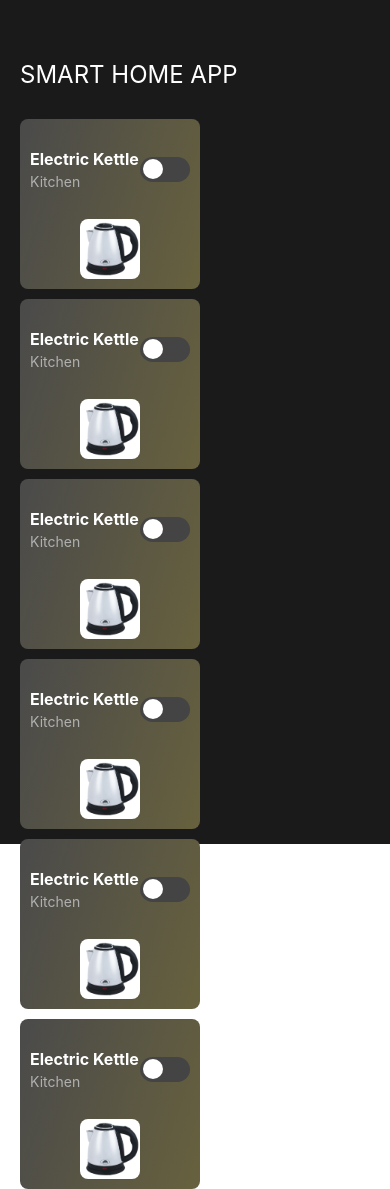
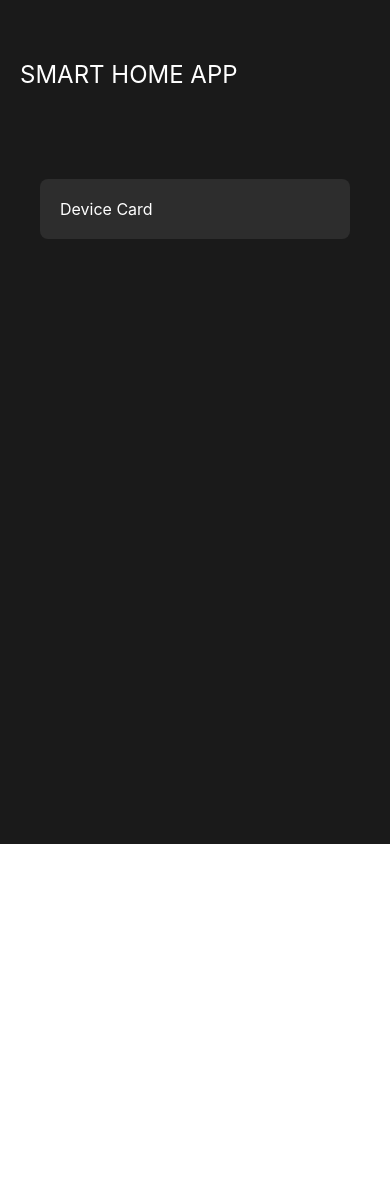
Before and after one commit to TIZIHMARKP/Smart-Home-App, a React Native app: screen / in a window 390 px wide. After the commit the page ends 844 px from the top, so only its background shows below. Built offline with nearby package versions, Linux system fonts and the light colour scheme.

Commit message:
Created DeviceCard.js basic component to display on screen

```diff
--- a/App.js
+++ b/App.js
@@ -4,6 +4,7 @@ import { Image, StyleSheet, Text, View, TouchableOpacity } from 'react-native';
 import { LinearGradient } from 'expo-linear-gradient';
 
 import ElectricKettle from './assets/images/electricKettle.jpg'
+import DashboarScreen from './screens/Home/DashboardScreen';
 
 
 export default function App() {
@@ -20,246 +21,10 @@ export default function App() {
     <View style={styles.container}>
       <Text style={styles.title}>SMART HOME APP</Text>
 
+      <DashboarScreen />
 
-        <LinearGradient
-          colors={['#4a4a4a', '#67613eff']}
-          start={{ x: 0.7, y: 0.2}}
-          end={{ x: 1, y: 0.3}}
-          style={styles.deviceCard} >
 
-          {/*  top section */}
-          <View style={styles.topSection}>
-            {/* left */}
-            <View style={styles.deviceInfo}>
-              <Text style={styles.deviceName}>Electric Kettle</Text>
-              <Text style={styles.deviceLocation}>Kitchen</Text>
-            </View>
 
-            {/* right */}
-            <TouchableOpacity style={[
-              styles.toggleButton,
-              isDeviceOn ? styles.toggleOn : styles.toggleOff
-            ]}
-              onPress={handleToggle}
-            >
-              <View style={[styles.toggleCircle,
-                isDeviceOn ? styles.circleOn : styles.circleOff
-              ]}
-              >
-
-              </View>
-
-            </TouchableOpacity>
-          </View>
-
-          {/* Bottom */}
-          <View style={styles.bottomSection}>
-            <Image
-            source={ElectricKettle}
-            style={styles.deviceImage}
-            />
-          </View>
-        </LinearGradient>
-
-        <LinearGradient
-          colors={['#4a4a4a', '#67613eff']}
-          start={{ x: 0.7, y: 0.2}}
-          end={{ x: 1, y: 0.3}}
-          style={styles.deviceCard} >
-
-          {/*  top section */}
-          <View style={styles.topSection}>
-            {/* left */}
-            <View style={styles.deviceInfo}>
-              <Text style={styles.deviceName}>Electric Kettle</Text>
-              <Text style={styles.deviceLocation}>Kitchen</Text>
-            </View>
-
-            {/* right */}
-            <TouchableOpacity style={[
-              styles.toggleButton,
-              isDeviceOn ? styles.toggleOn : styles.toggleOff
-            ]}
-              onPress={handleToggle}
-            >
-              <View style={[styles.toggleCircle,
-                isDeviceOn ? styles.circleOn : styles.circleOff
-              ]}
-              >
-
-              </View>
-
-            </TouchableOpacity>
-          </View>
-
-          {/* Bottom */}
-          <View style={styles.bottomSection}>
-            <Image
-            source={ElectricKettle}
-            style={styles.deviceImage}
-            />
-          </View>
-        </LinearGradient>
-
-        <LinearGradient
-          colors={['#4a4a4a', '#67613eff']}
-          start={{ x: 0.7, y: 0.2}}
-          end={{ x: 1, y: 0.3}}
-          style={styles.deviceCard} >
-
-          {/*  top section */}
-          <View style={styles.topSection}>
-            {/* left */}
-            <View style={styles.deviceInfo}>
-              <Text style={styles.deviceName}>Electric Kettle</Text>
-              <Text style={styles.deviceLocation}>Kitchen</Text>
-            </View>
-
-            {/* right */}
-            <TouchableOpacity style={[
-              styles.toggleButton,
-              isDeviceOn ? styles.toggleOn : styles.toggleOff
-            ]}
-              onPress={handleToggle}
-            >
-              <View style={[styles.toggleCircle,
-                isDeviceOn ? styles.circleOn : styles.circleOff
-              ]}
-              >
-
-              </View>
-
-            </TouchableOpacity>
-          </View>
-
-          {/* Bottom */}
-          <View style={styles.bottomSection}>
-            <Image
-            source={ElectricKettle}
-            style={styles.deviceImage}
-            />
-          </View>
-        </LinearGradient>
-
-        <LinearGradient
-          colors={['#4a4a4a', '#67613eff']}
-          start={{ x: 0.7, y: 0.2}}
-          end={{ x: 1, y: 0.3}}
-          style={styles.deviceCard} >
-
-          {/*  top section */}
-          <View style={styles.topSection}>
-            {/* left */}
-            <View style={styles.deviceInfo}>
-              <Text style={styles.deviceName}>Electric Kettle</Text>
-              <Text style={styles.deviceLocation}>Kitchen</Text>
-            </View>
-
-            {/* right */}
-            <TouchableOpacity style={[
-              styles.toggleButton,
-              isDeviceOn ? styles.toggleOn : styles.toggleOff
-            ]}
-              onPress={handleToggle}
-            >
-              <View style={[styles.toggleCircle,
-                isDeviceOn ? styles.circleOn : styles.circleOff
-              ]}
-              >
-
-              </View>
-
-            </TouchableOpacity>
-          </View>
-
-          {/* Bottom */}
-          <View style={styles.bottomSection}>
-            <Image
-            source={ElectricKettle}
-            style={styles.deviceImage}
-            />
-          </View>
-        </LinearGradient>
-
-        <LinearGradient
-          colors={['#4a4a4a', '#67613eff']}
-          start={{ x: 0.7, y: 0.2}}
-          end={{ x: 1, y: 0.3}}
-          style={styles.deviceCard} >
-
-          {/*  top section */}
-          <View style={styles.topSection}>
-            {/* left */}
-            <View style={styles.deviceInfo}>
-              <Text style={styles.deviceName}>Electric Kettle</Text>
-              <Text style={styles.deviceLocation}>Kitchen</Text>
-            </View>
-
-            {/* right */}
-            <TouchableOpacity style={[
-              styles.toggleButton,
-              isDeviceOn ? styles.toggleOn : styles.toggleOff
-            ]}
-              onPress={handleToggle}
-            >
-              <View style={[styles.toggleCircle,
-                isDeviceOn ? styles.circleOn : styles.circleOff
-              ]}
-              >
-
-              </View>
-
-            </TouchableOpacity>
-          </View>
-
-          {/* Bottom */}
-          <View style={styles.bottomSection}>
-            <Image
-            source={ElectricKettle}
-            style={styles.deviceImage}
-            />
-          </View>
-        </LinearGradient>
-
-        <LinearGradient
-          colors={['#4a4a4a', '#67613eff']}
-          start={{ x: 0.7, y: 0.2}}
-          end={{ x: 1, y: 0.3}}
-          style={styles.deviceCard} >
-
-          {/*  top section */}
-          <View style={styles.topSection}>
-            {/* left */}
-            <View style={styles.deviceInfo}>
-              <Text style={styles.deviceName}>Electric Kettle</Text>
-              <Text style={styles.deviceLocation}>Kitchen</Text>
-            </View>
-
-            {/* right */}
-            <TouchableOpacity style={[
-              styles.toggleButton,
-              isDeviceOn ? styles.toggleOn : styles.toggleOff
-            ]}
-              onPress={handleToggle}
-            >
-              <View style={[styles.toggleCircle,
-                isDeviceOn ? styles.circleOn : styles.circleOff
-              ]}
-              >
-
-              </View>
-
-            </TouchableOpacity>
-          </View>
-
-          {/* Bottom */}
-          <View style={styles.bottomSection}>
-            <Image
-            source={ElectricKettle}
-            style={styles.deviceImage}
-            />
-          </View>
-        </LinearGradient>
 
     </View>
   );
@@ -270,90 +35,147 @@ const styles = StyleSheet.create({
     flex: 1,
     backgroundColor: '#1a1a1a',
     padding: 20,
-    paddingTop: 60, // for status bar
+    paddingTop: 60,
   },
   title: {
     fontSize: 24,
     color: '#FFFFFF',
     marginBottom: 30,
   },
+});
 
-  deviceCard: {
-    width: 180,
-    height: 170,
-    // backgroundColor: '#2d2d2d',
-    borderRadius: 8,
-    marginBottom: 10,
-    padding: 10,
-    // alignItems: 'center',
-  },
-  topSection: {
-    flexDirection: 'row',
-    justifyContent: 'space-between',
-    alignItems: 'center',
-    flex: 1,
-    marginBottom: 10,
-  },
-  deviceInfo: {
-    // flex: 1
-  },
-  deviceName: {
-    fontSize: 16,
-    color: '#ffffff',
-    fontWeight: 'bold',
-    marginBottom: 4,
-  },
-  deviceLocation: {
-    fontSize: 14,
-    color: '#b0b0b0',
-  },
+// const styles = StyleSheet.create({
+//   container: {
+//     flex: 1,
+//     backgroundColor: '#1a1a1a',
+//     padding: 20,
+//     paddingTop: 60, // for status bar
+//   },
+//   title: {
+//     fontSize: 24,
+//     color: '#FFFFFF',
+//     marginBottom: 30,
+//   },
 
-  // right side of top
-  toggleButton: {
-    width: 50,
-    height: 25,
-    borderRadius: 12.5,
-    justifyContent: 'center',
-    position: 'relative',
-    // backgroundColor: '#444',
-    // padding: 8,
-    // fontSize: 12,
-  },
+//   deviceCard: {
+//     width: 180,
+//     height: 170,
+//     // backgroundColor: '#2d2d2d',
+//     borderRadius: 8,
+//     marginBottom: 10,
+//     padding: 10,
+//     // alignItems: 'center',
+//   },
+//   topSection: {
+//     flexDirection: 'row',
+//     justifyContent: 'space-between',
+//     alignItems: 'center',
+//     flex: 1,
+//     marginBottom: 10,
+//   },
+//   deviceInfo: {
+//     // flex: 1
+//   },
+//   deviceName: {
+//     fontSize: 16,
+//     color: '#ffffff',
+//     fontWeight: 'bold',
+//     marginBottom: 4,
+//   },
+//   deviceLocation: {
+//     fontSize: 14,
+//     color: '#b0b0b0',
+//   },
 
-  // toggle off
-  toggleOff: {
-    backgroundColor: '#444'
-  },
-  // toggle on
-  toggleOn: {
-    backgroundColor: '#4CAF50',
-  },
+//   // right side of top
+//   toggleButton: {
+//     width: 50,
+//     height: 25,
+//     borderRadius: 12.5,
+//     justifyContent: 'center',
+//     position: 'relative',
+//     // backgroundColor: '#444',
+//     // padding: 8,
+//     // fontSize: 12,
+//   },
 
-  // moving circle inside the toggle
-  toggleCircle: {
-    width: 20,
-    height: 20,
-    borderRadius: 10,
-    backgroundColor: '#ffffff',
-    position: 'absolute' // it makes the position of circle to change
-  },
+//   // toggle off
+//   toggleOff: {
+//     backgroundColor: '#444'
+//   },
+//   // toggle on
+//   toggleOn: {
+//     backgroundColor: '#4CAF50',
+//   },
 
-  circleOff: {
-    left: 3,
-  },
-  circleOn: {
-    right: 3,
-  },
+//   // moving circle inside the toggle
+//   toggleCircle: {
+//     width: 20,
+//     height: 20,
+//     borderRadius: 10,
+//     backgroundColor: '#ffffff',
+//     position: 'absolute' // it makes the position of circle to change
+//   },
 
-  // buttomSection:
-  bottomSection: {
-    alignItems: 'center',
-    justifyContent: 'center',
-  },
+//   circleOff: {
+//     left: 3,
+//   },
+//   circleOn: {
+//     right: 3,
+//   },
 
-  deviceImage: {
-    width: 60,
-    height: 60,
-    borderRadius: 8,
-  },
-});
+//   // buttomSection:
+//   bottomSection: {
+//     alignItems: 'center',
+//     justifyContent: 'center',
+//   },
+
+//   deviceImage: {
+//     width: 60,
+//     height: 60,
+//     borderRadius: 8,
+//   },
+// });
+
+
+
+
+    // <LinearGradient
+    //       colors={['#4a4a4a', '#67613eff']}
+    //       start={{ x: 0.7, y: 0.2}}
+    //       end={{ x: 1, y: 0.3}}
+    //       style={styles.deviceCard} >
+
+    //        top section
+    //       <View style={styles.topSection}>
+    //         {/* left */}
+    //         <View style={styles.deviceInfo}>
+    //           <Text style={styles.deviceName}>Electric Kettle</Text>
+    //           <Text style={styles.deviceLocation}>Kitchen</Text>
+    //         </View>
+
+    //         right
+    //         <TouchableOpacity style={[
+    //           styles.toggleButton,
+    //           isDeviceOn ? styles.toggleOn : styles.toggleOff
+    //         ]}
+    //           onPress={handleToggle}
+    //         >
+    //           <View style={[styles.toggleCircle,
+    //             isDeviceOn ? styles.circleOn : styles.circleOff
+    //           ]}
+    //           >
+
+    //           </View>
+
+    //         </TouchableOpacity>
+    //       </View>
+
+    //       Bottom
+    //       <View style={styles.bottomSection}>
+    //         <Image
+    //         source={ElectricKettle}
+    //         style={styles.deviceImage}
+    //         />
+    //       </View>
+    //     </LinearGradient>
--- /dev/null
+++ b/components/device/DeviceCard.js
@@ -0,0 +1,25 @@
+import React from 'react';
+import { View, Text, StyleSheet } from 'react-native';
+
+
+function DeviceCard(){
+    return(
+        <View style={styles.container}>
+            <Text style={styles.text}>Device Card </Text>
+        </View>
+    )
+}
+
+export default DeviceCard;
+
+const styles =  StyleSheet.create({
+    container: {
+    padding: 20,
+    backgroundColor: '#2d2d2d',
+    borderRadius: 8,
+  },
+  text: {
+    color: '#ffffff',
+    fontSize: 16,
+  },
+})
--- /dev/null
+++ b/screens/Home/DashboardScreen.js
@@ -0,0 +1,166 @@
+import { Image, StyleSheet, Text, TouchableOpacity, View } from 'react-native'
+
+import ElectricKettle from '../../assets/images/electricKettle.jpg'
+import coffeeMachine from '../../assets/images/coffeeMachine.jpg'
+import powerSocket from '../../assets/images/powerSocket.jpg'
+import riceCokker from '../../assets/images/RiceCokker.jpg'
+import SmartStation from '../../assets/images/SmartStation.jpg'
+import washingMachine from '../../assets/images/washingMachine.jpg'
+import DeviceCard from '../../components/device/DeviceCard'
+
+
+function DashboarScreen() {
+  const devices = [
+    {
+      id: 1,
+      name: "Electric Kettle",
+      status: "off",
+      temperature: 25,
+      room: "Kitchen",
+      image: ElectricKettle,
+    },
+    {
+        id: 2,
+        name: "Coffee machine",
+        status: "off",
+        temperature: 25,
+        room: 'Kitchen',
+        image: coffeeMachine
+    },
+    {
+        id: 3,
+        name: "Rice cooker",
+        status: 'off',
+        temperature: 25,
+        room: 'Kitchen',
+        image: riceCokker
+    },
+    {
+        id: 4,
+        name: 'Washing machine',
+        status: 'off',
+        temperature: 25,
+        room: 'Loundry',
+        image: washingMachine
+    },
+    {
+        id: 5,
+        name: 'Power Socket',
+        status: 'off',
+        temperature: 25,
+        room: 'Living room',
+        image: powerSocket
+    },
+    {
+        id: 6,
+        name: 'Smart Station',
+        status: 'off',
+        temperature: 25,
+        room: 'Kids room',
+        image: SmartStation
+    }
+
+  ];
+
+
+  return(
+    <View style={styles.container}>
+        <DeviceCard />
+    </View>
+  )
+}
+
+export default DashboarScreen;
+
+const styles = StyleSheet.create({
+  container: {
+    flex: 1,
+    backgroundColor: '#1a1a1a',
+    padding: 20,
+    paddingTop: 60, // for status bar
+  },
+  title: {
+    fontSize: 24,
+    color: '#FFFFFF',
+    marginBottom: 30,
+  },
+
+  deviceCard: {
+    width: 180,
+    height: 170,
+    // backgroundColor: '#2d2d2d',
+    borderRadius: 8,
+    marginBottom: 10,
+    padding: 10,
+    // alignItems: 'center',
+  },
+  topSection: {
+    flexDirection: 'row',
+    justifyContent: 'space-between',
+    alignItems: 'center',
+    flex: 1,
+    marginBottom: 10,
+  },
+  deviceInfo: {
+    // flex: 1
+  },
+  deviceName: {
+    fontSize: 16,
+    color: '#ffffff',
+    fontWeight: 'bold',
+    marginBottom: 4,
+  },
+  deviceLocation: {
+    fontSize: 14,
+    color: '#b0b0b0',
+  },
+
+  // right side of top
+  toggleButton: {
+    width: 50,
+    height: 25,
+    borderRadius: 12.5,
+    justifyContent: 'center',
+    position: 'relative',
+    // backgroundColor: '#444',
+    // padding: 8,
+    // fontSize: 12,
+  },
+
+  // toggle off
+  toggleOff: {
+    backgroundColor: '#444'
+  },
+  // toggle on
+  toggleOn: {
+    backgroundColor: '#4CAF50',
+  },
+
+  // moving circle inside the toggle
+  toggleCircle: {
+    width: 20,
+    height: 20,
+    borderRadius: 10,
+    backgroundColor: '#ffffff',
+    position: 'absolute' // it makes the position of circle to change
+  },
+
+  circleOff: {
+    left: 3,
+  },
+  circleOn: {
+    right: 3,
+  },
+
+  // buttomSection:
+  bottomSection: {
+    alignItems: 'center',
+    justifyContent: 'center',
+  },
+
+  deviceImage: {
+    width: 60,
+    height: 60,
+    borderRadius: 8,
+  },
+});
```
Also changed, not shown: screens/Home/HomeScreen.js (deleted).
